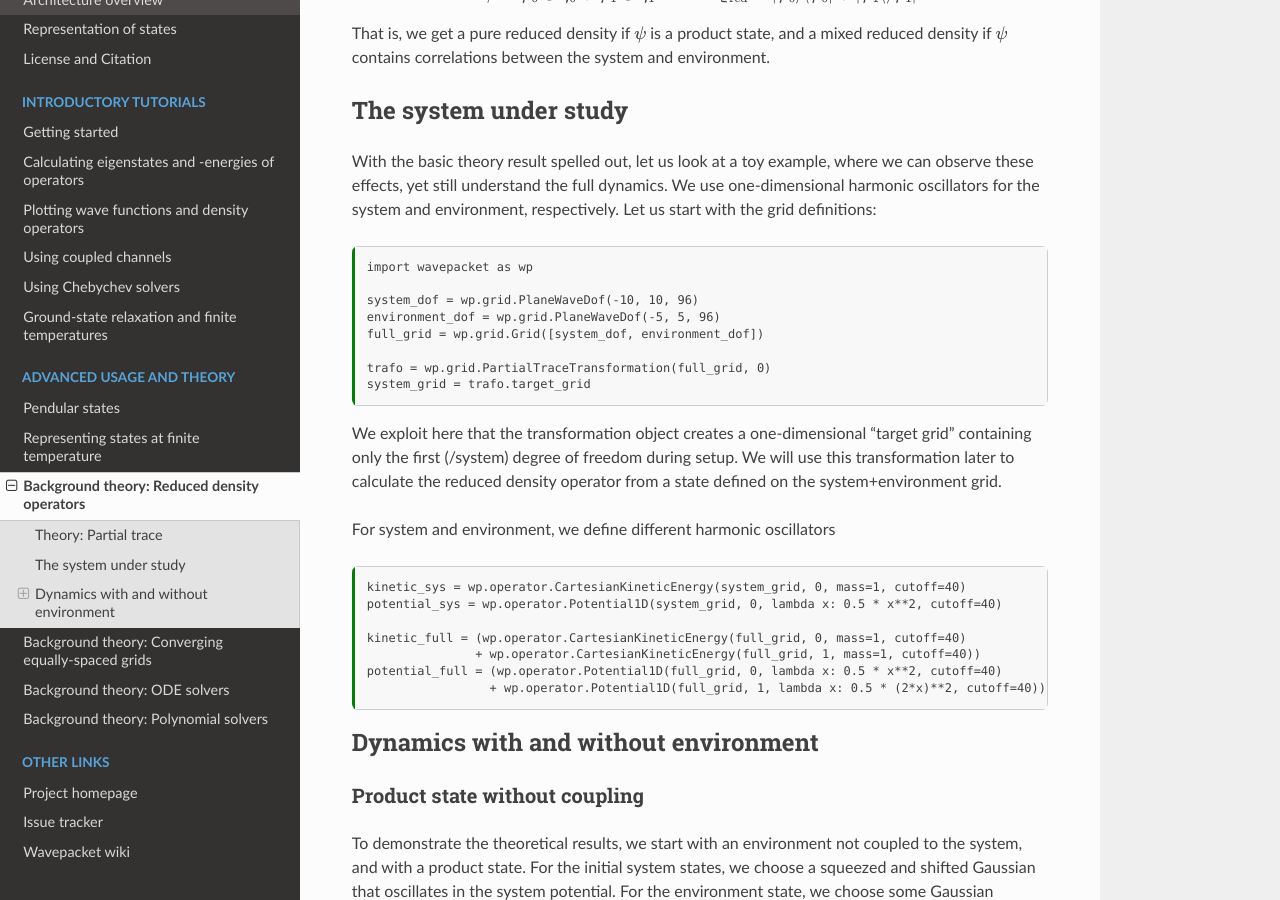
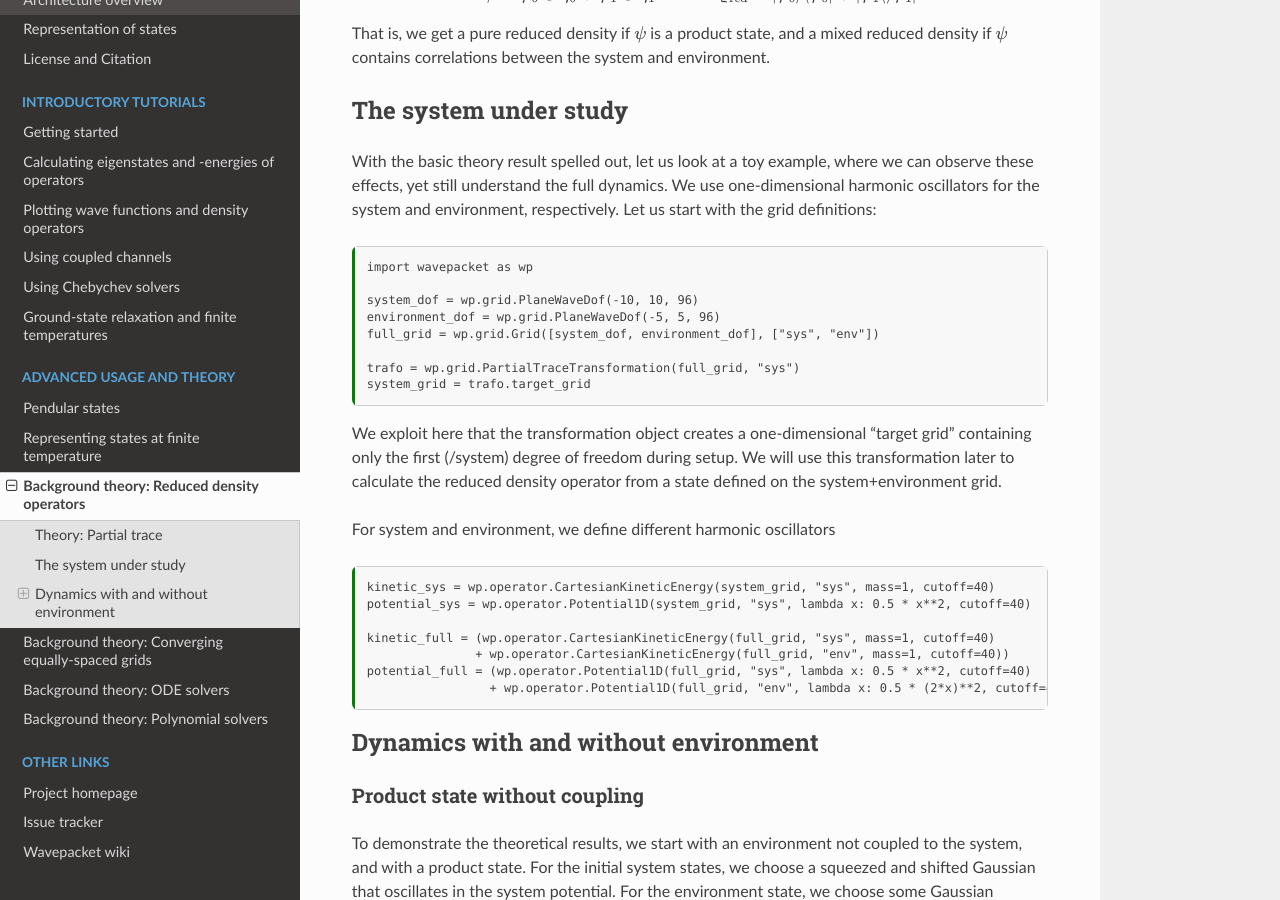
Before and after one commit to ulflor/wavepacket, a Sphinx documentation site: the page built from doc/advanced/reduced_density.md, in a window 1280 px wide and 900 px high, scrolled down 1118 px. Built offline with Sphinx 7.4.7 and the Read the Docs theme 3.1.0, drawn with Linux system fonts in a browser that asks for light colours; formulas are drawn with MathJax 3; pages that are not in the unit, such as notebooks, are missing from menus.

````diff
--- a/doc/advanced/reduced_density.md
+++ b/doc/advanced/reduced_density.md
@@ -73,9 +73,9 @@ import wavepacket as wp
 
 system_dof = wp.grid.PlaneWaveDof(-10, 10, 96)
 environment_dof = wp.grid.PlaneWaveDof(-5, 5, 96)
-full_grid = wp.grid.Grid([system_dof, environment_dof])
+full_grid = wp.grid.Grid([system_dof, environment_dof], ["sys", "env"])
 
-trafo = wp.grid.PartialTraceTransformation(full_grid, 0)
+trafo = wp.grid.PartialTraceTransformation(full_grid, "sys")
 system_grid = trafo.target_grid
 ```
 
@@ -87,13 +87,13 @@ from a state defined on the system+environment grid.
 For system and environment, we define different harmonic oscillators
 
 ```{code-cell}
-kinetic_sys = wp.operator.CartesianKineticEnergy(system_grid, 0, mass=1, cutoff=40)
-potential_sys = wp.operator.Potential1D(system_grid, 0, lambda x: 0.5 * x**2, cutoff=40)
+kinetic_sys = wp.operator.CartesianKineticEnergy(system_grid, "sys", mass=1, cutoff=40)
+potential_sys = wp.operator.Potential1D(system_grid, "sys", lambda x: 0.5 * x**2, cutoff=40)
 
-kinetic_full = (wp.operator.CartesianKineticEnergy(full_grid, 0, mass=1, cutoff=40)
-               + wp.operator.CartesianKineticEnergy(full_grid, 1, mass=1, cutoff=40))
-potential_full = (wp.operator.Potential1D(full_grid, 0, lambda x: 0.5 * x**2, cutoff=40)
-                 + wp.operator.Potential1D(full_grid, 1, lambda x: 0.5 * (2*x)**2, cutoff=40))
+kinetic_full = (wp.operator.CartesianKineticEnergy(full_grid, "sys", mass=1, cutoff=40)
+               + wp.operator.CartesianKineticEnergy(full_grid, "env", mass=1, cutoff=40))
+potential_full = (wp.operator.Potential1D(full_grid, "sys", lambda x: 0.5 * x**2, cutoff=40)
+                 + wp.operator.Potential1D(full_grid, "env", lambda x: 0.5 * (2*x)**2, cutoff=40))
 ```
 
 ## Dynamics with and without environment
````
Also changed, not shown: doc/advanced/thermal_states.md (+9 -9 lines), doc/tutorials/schroedinger_cat.md (+6 -2 lines), 1 other file.
